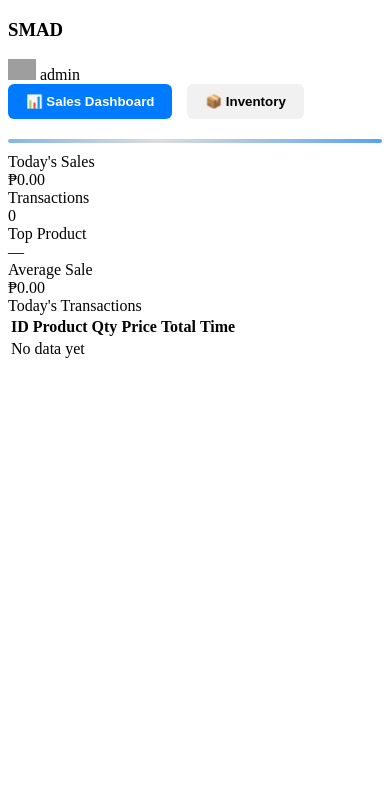
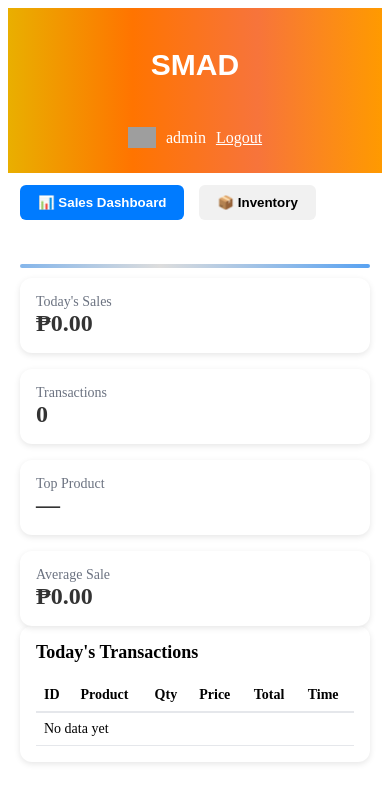
Before and after one commit to livelaughlovenemo/mstesay-smad, a PHP site: page /dashboard.php in a window 390 px wide. Shown: the top 803 px of the page. Run offline with PHP 8.4, Linux system fonts and the light colour scheme; a user stored in the database is signed in; tables that the repository leaves empty hold one stand-in row (values such as "Sample post"); data that the repository does not hold is empty; grey boxes are pictures that could not be loaded.

Commit message:
debug styles.css and inventory_dashboard.php

```diff
--- /dev/null
+++ b/assets/styles.css
@@ -0,0 +1,375 @@
+do not change anything and just make it match my styles.css
+
+body {
+  font-family: 'Urbanist', sans-serif;
+  margin: 0;
+  background: #f9fafb;
+  display: flex;
+  flex-direction: column;
+  height: 100vh;
+}
+
+/* Header */
+header {
+  display: flex;
+  justify-content: space-between;
+  align-items: center;
+  background: linear-gradient(90deg, #e9af00, #ff7400, #F7743B, #ff9a00);
+  height: 65px;
+  padding-left: 20px;
+  color: white;
+}
+
+.head h3 {
+  font-family: 'Urbanist', sans-serif;
+  font-size: 30px;
+}
+
+.header-right {
+  display: flex;
+  align-items: center;
+  padding: 15px;
+  gap: 10px;
+}
+
+/* Sidebar
+.sidebar {
+  position: fixed;
+  margin-top: 65px;
+  left: 0;
+  height: calc(100% - 65px);
+  width: 200px;
+  background-color: #fff;
+  border-right: 1px solid #ddd;
+  padding: 5px;
+  box-shadow: 5px 0 15px rgba(0, 0, 0, 0.1);
+  display: flex;
+  flex-direction: column;
+}
+
+.sidebar a {
+  margin-left: 10px;
+  margin-top: 10px;
+  padding: 12px 20px;
+  text-decoration: none;
+  color: #333;
+  display: flex;
+  align-items: center;
+  gap: 8px;
+}
+
+.sidebar a:hover {
+  color: #ff4d00;
+  border-radius: 20px;
+  width: 140px;
+  opacity: 0.8;
+  font-size: large;
+  font-weight: bold;
+}*/
+
+/* Main content */
+.main-content {
+  margin-left: 210px;
+  padding: 24px;
+  display: flex;
+  flex-direction: column;
+  gap: 24px;
+}
+
+/* Stat Cards */
+.stats-grid {
+  display: grid;
+  grid-template-columns: repeat(4, 1fr);
+  gap: 16px;
+}
+
+.stat-card {
+  background: #fff;
+  border-radius: 12px;
+  padding: 16px;
+  box-shadow: 0 2px 6px rgba(0, 0, 0, 0.1);
+}
+
+.stat-label {
+  color: #6b7280;
+  font-size: 0.875rem;
+}
+
+.stat-value {
+  font-size: 1.5rem;
+  font-weight: bold;
+  color: #333;
+}
+
+/* Charts */
+.charts-grid {
+  display: grid;
+  grid-template-columns: repeat(3, 1fr);
+  gap: 16px;
+}
+
+.chart-card {
+  background: #fff;
+  border-radius: 12px;
+  padding: 16px;
+  box-shadow: 0 2px 6px rgba(0, 0, 0, 0.1);
+}
+
+/* Tables */
+.table-card {
+  background: #fff;
+  border-radius: 12px;
+  padding: 16px;
+  box-shadow: 0 2px 6px rgba(0, 0, 0, 0.1);
+}
+
+.table-title {
+  font-size: 1.125rem;
+  font-weight: bold;
+  margin-bottom: 16px;
+}
+
+table {
+  width: 100%;
+  border-collapse: collapse;
+  font-size: 0.875rem;
+  text-align: left;
+}
+
+thead {
+  border-bottom: 2px solid #e5e7eb;
+}
+
+th, td {
+  padding: 8px;
+}
+
+tbody tr {
+  border-bottom: 1px solid #e5e7eb;
+}
+
+.grand-total {
+  color: #16a34a;
+  font-weight: bold;
+}
+
+/* Dropdown Select */
+.custom-select-wrapper {
+  position: relative;
+  display: inline-block;
+  user-select: none;
+}
+
+.custom-select {
+  position: relative;
+  display: flex;
+  flex-direction: column;
+  width: 140px;
+}
+
+.custom-select-trigger {
+  background: #fff;
+  padding: 10px 15px;
+  border-radius: 10px;
+  box-shadow: 0 4px 10px rgba(0,0,0,0.1);
+  font-size: 14px;
+  font-weight: 500;
+  color: #333;
+  display: flex;
+  justify-content: space-between;
+  align-items: center;
+  cursor: pointer;
+}
+
+.custom-options {
+  position: absolute;
+  top: 100%;
+  left: 0;
+  right: 0;
+  color: black;
+  background: #fff;
+  border-radius: 10px;
+  box-shadow: 0 4px 10px rgba(0,0,0,0.15);
+  overflow: hidden;
+  opacity: 0;
+  visibility: hidden;
+  transform: translateY(-10px);
+  transition: all 0.3s ease;
+  z-index: 99;
+  padding: 15px;
+}
+
+.custom-select.open .custom-options {
+  opacity: 1;
+  visibility: visible;
+  transform: translateY(0);
+}
+
+.custom-option {
+  padding: 12px 15px;
+  cursor: pointer;
+  transition: background 0.2s ease;
+}
+
+.custom-option:hover {
+  color: #F7743B;
+}
+
+.arrow {
+  width: 0;
+  height: 0;
+  margin-left: 10px;
+  border-left: 6px solid transparent;
+  border-right: 6px solid transparent;
+  border-top: 6px solid #333;
+  transition: 0.3s ease;
+}
+
+.custom-select.open .arrow {
+  transform: rotate(-180deg);
+}
+
+/* Responsive */
+@media (max-width: 1024px) {
+  .stats-grid {
+    grid-template-columns: repeat(2, 1fr);
+  }
+  .charts-grid {
+    grid-template-columns: 1fr;
+  }
+}
+
+@media (max-width: 768px) {
+  .sidebar {
+    width: 160px;
+  }
+  .main-content {
+    margin-left: 170px;
+  }
+}
+
+@media (max-width: 600px) {
+  header {
+    flex-direction: column;
+    height: auto;
+    padding: 10px;
+  }
+  .sidebar {
+    position: relative;
+    width: 100%;
+    height: auto;
+    flex-direction: row;
+    overflow-x: auto;
+  }
+  .main-content {
+    margin-left: 0;
+    padding: 12px;
+  }
+  .stats-grid {
+    grid-template-columns: 1fr;
+  }
+}
+
+/* Search bar in header */
+.header-right input {
+  padding: 8px 12px;
+  border-radius: 10px;
+  border: none;
+  outline: none;
+  font-size: 14px;
+  width: 200px;
+}
+
+/* Product Table */
+.view-btn {
+  padding: 6px 12px;
+  background: #F7743B;
+  color: #fff;
+  border: none;
+  border-radius: 8px;
+  cursor: pointer;
+  transition: 0.2s;
+}
+
+.view-btn:hover {
+  background: #ff9a00;
+}
+
+/* Modal */
+.modal {
+  display: none;
+  position: fixed;
+  z-index: 100;
+  left: 0; top: 0;
+  width: 100%; height: 100%;
+  background-color: rgba(0,0,0,0.4);
+}
+
+.modal-content {
+  background: #fff;
+  margin: 8% auto;
+  padding: 20px;
+  border-radius: 12px;
+  width: 50%;
+  box-shadow: 0 2px 10px rgba(0,0,0,0.2);
+}
+
+.close-btn {
+  float: right;
+  font-size: 24px;
+  cursor: pointer;
+}
+
+.close-btn:hover {
+  color: red;
+}
+
+#addProductForm input {
+  width: 95%;
+  padding: 8px;
+  margin: 4px 0 10px;
+  border-radius: 6px;
+  border: 1px solid #ddd;
+}
+
+.search-container {
+  position: relative;
+  display: inline-block;
+  width: 250px;
+}
+
+.search-container input {
+  width: 100%;
+  padding: 8px 12px 8px 36px;
+  border: 1px solid #ccc;
+  border-radius: 20px;
+  font-size: 14px;
+  outline: none;
+}
+
+.search-container input:focus {
+  border-color: #F7743B;
+}
+
+/* Tabs */
+.nav-tabs {
+  list-style: none;
+  padding: 0;
+}
+
+.nav-tabs li a {
+  padding: 10px 15px;
+  border-radius: 8px;
+  background: #fff;
+  box-shadow: 0 2px 4px rgba(0,0,0,0.1);
+  text-decoration: none;
+  color: #333;
+}
+
+.nav-tabs li a.active {
+  background: #F7743B;
+  color: #fff;
+}
+
+.tab-content { display: none; }
+.tab-content.active { display: block; }
--- a/partials/inventory_dashboard.php
+++ b/partials/inventory_dashboard.php
@@ -1,19 +1,25 @@
 <?php
 include __DIR__ . "/../includes/db.php";
 
-// Pagination settings
-$limit = 10; // number of products per page
-$page = isset($_GET['page']) ? (int)$_GET['page'] : 1;
-if($page < 1) $page = 1;
-$offset = ($page - 1) * $limit;
 
-// Fetch total number of chicken products for pagination
-$totalQuery = $pdo->prepare("SELECT COUNT(*) FROM products WHERE category = 'chicken'");
-$totalQuery->execute();
-$totalChicken = $totalQuery->fetchColumn();
-$totalPages = ceil($totalChicken / $limit);
+// --- Settings ---
+$limit = 10; // products per page
+$today = date('Y-m-d');
+$suppliers = ["Marcela","Manay","Remaining","Lexzoes","Wella","Pick-Ups"];
 
-// Fetch chicken products for current page
+// --- Active tab handling ---
+$active_tab = isset($_GET['active_tab']) ? $_GET['active_tab'] : 'chicken';
+
+// --- Pagination for Chicken ---
+$page_chicken = isset($_GET['page_chicken']) ? (int)$_GET['page_chicken'] : 1;
+if ($page_chicken < 1) $page_chicken = 1;
+$offset_chicken = ($page_chicken - 1) * $limit;
+
+$totalQueryC = $pdo->prepare("SELECT COUNT(*) FROM products WHERE category = 'chicken'");
+$totalQueryC->execute();
+$totalChicken = $totalQueryC->fetchColumn();
+$totalPagesC = ceil($totalChicken / $limit);
+
 $chickenQuery = $pdo->prepare("
     SELECT id, name FROM products
     WHERE category = 'chicken'
@@ -21,11 +27,15 @@ $chickenQuery = $pdo->prepare("
     LIMIT :limit OFFSET :offset
 ");
 $chickenQuery->bindValue(':limit', $limit, PDO::PARAM_INT);
-$chickenQuery->bindValue(':offset', $offset, PDO::PARAM_INT);
+$chickenQuery->bindValue(':offset', $offset_chicken, PDO::PARAM_INT);
 $chickenQuery->execute();
 $chickenProducts = $chickenQuery->fetchAll(PDO::FETCH_ASSOC);
 
-// Repeat for frozen products
+// --- Pagination for Frozen ---
+$page_frozen = isset($_GET['page_frozen']) ? (int)$_GET['page_frozen'] : 1;
+if ($page_frozen < 1) $page_frozen = 1;
+$offset_frozen = ($page_frozen - 1) * $limit;
+
 $totalQueryF = $pdo->prepare("SELECT COUNT(*) FROM products WHERE category = 'frozen'");
 $totalQueryF->execute();
 $totalFrozen = $totalQueryF->fetchColumn();
@@ -38,11 +48,11 @@ $frozenQuery = $pdo->prepare("
     LIMIT :limit OFFSET :offset
 ");
 $frozenQuery->bindValue(':limit', $limit, PDO::PARAM_INT);
-$frozenQuery->bindValue(':offset', $offset, PDO::PARAM_INT);
+$frozenQuery->bindValue(':offset', $offset_frozen, PDO::PARAM_INT);
 $frozenQuery->execute();
 $frozenProducts = $frozenQuery->fetchAll(PDO::FETCH_ASSOC);
 ?>
-
+<link rel="stylesheet" href="../assets/styles.css">
 
 <div class="card mb-4">
   <div class="card-body">
@@ -125,37 +164,17 @@ $frozenProducts = $frozenQuery->fetchAll(PDO::FETCH_ASSOC);
 </div>
 
 
-<style>
-  .inventory-tabs { display:flex; gap:10px; padding-left:0; }
-  .inventory-tabs li { list-style:none; }
-  .inventory-tabs .tab-btn {
-      padding:8px 16px;
-      border:none;
-      background:#eee;
-      border-radius:5px;
-      cursor:pointer;
-      font-weight:600;
-  }
-  .inventory-tabs .tab-btn.active {
-      background:#0d6efd;
-      color:white;
-  }
-  .tab-content { display:none; }
-  .tab-content.active { display:block; }
-</style>
-
 <script>
-document.querySelectorAll(".tab-btn").forEach(btn => {
-  btn.addEventListener("click", (e) => {
+document.querySelectorAll(".nav-tabs li a").forEach(tab => {
+  tab.addEventListener("click", e => {
     e.preventDefault();
-
-    // switch active tab button
-    document.querySelectorAll(".tab-btn").forEach(b => b.classList.remove("active"));
-    btn.classList.add("active");
-
-    // switch visible content
+    // Switch active tab
+    document.querySelectorAll(".nav-tabs li a").forEach(t => t.classList.remove("active"));
+    tab.classList.add("active");
+    // Show the correct tab content
     document.querySelectorAll(".tab-content").forEach(c => c.classList.remove("active"));
-    document.getElementById(btn.dataset.target).classList.add("active");
+    document.getElementById(tab.dataset.target).classList.add("active");
   });
 });
+
 </script>
```
Also changed, not shown: other parts of partials/inventory_dashboard.php (+36 -7 lines).
